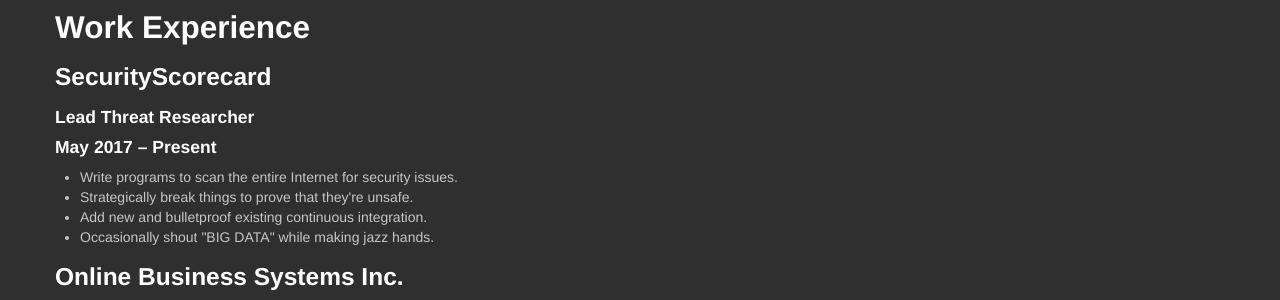
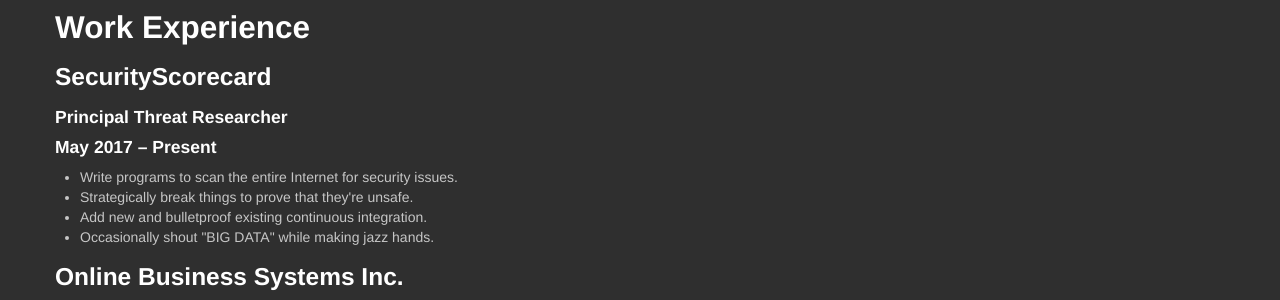
Before and after one commit to mogigoma/mogigoma.com, a Jekyll site: the page built from resume.html, in a window 1280 px wide and 900 px high, scrolled down 340 px. Shown: the part 153-453 px from the top of the window. Built offline with Jekyll 4.4.1, drawn with Linux system fonts in a browser that asks for light colours.

Commit message:
Promotion: Lead -> Principal

```diff
--- a/resume.html
+++ b/resume.html
@@ -34,7 +34,7 @@ title: Mak Kolybabi's Résumé
       <h2>Work Experience</h2>
 
       <h3>SecurityScorecard</h3>
-      <h4>Lead Threat Researcher</h4>
+      <h4>Principal Threat Researcher</h4>
       <h4>May 2017 &ndash; Present</h4>
       <ul>
         <li>Write programs to scan the entire Internet for security issues.</li>
```
